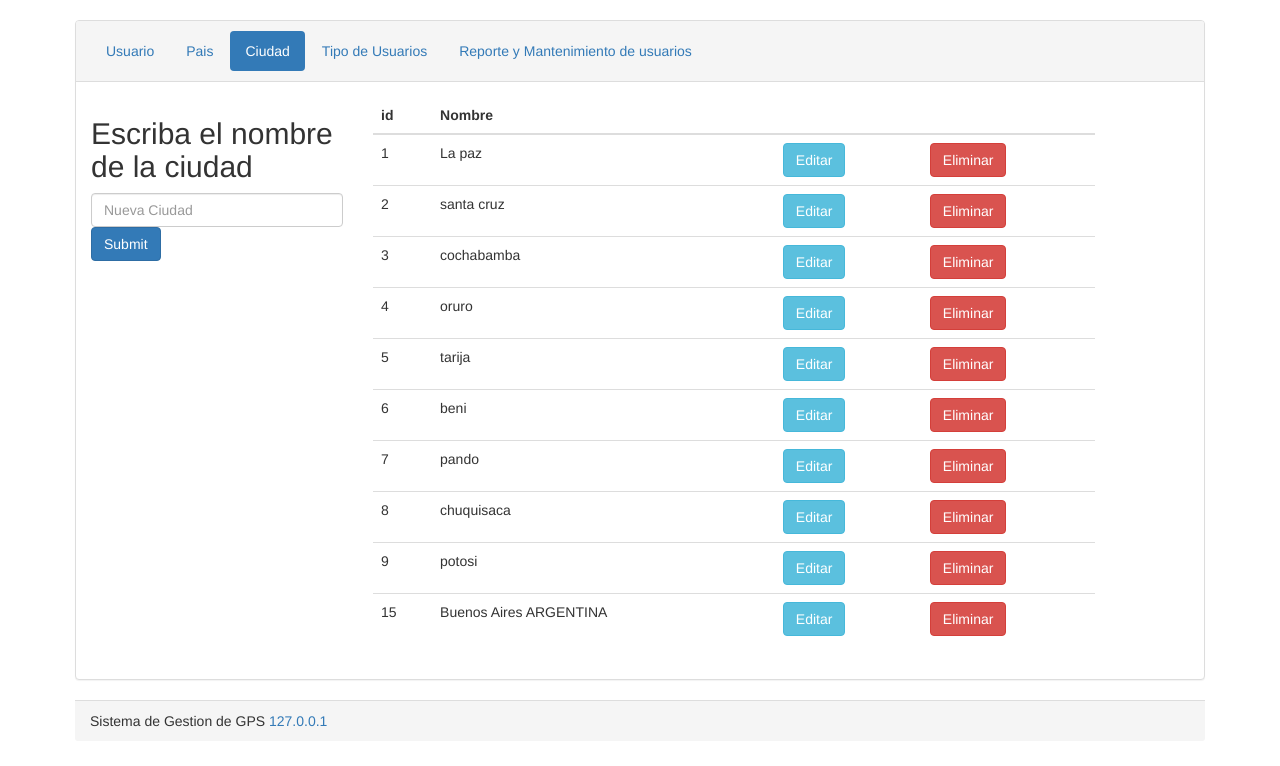
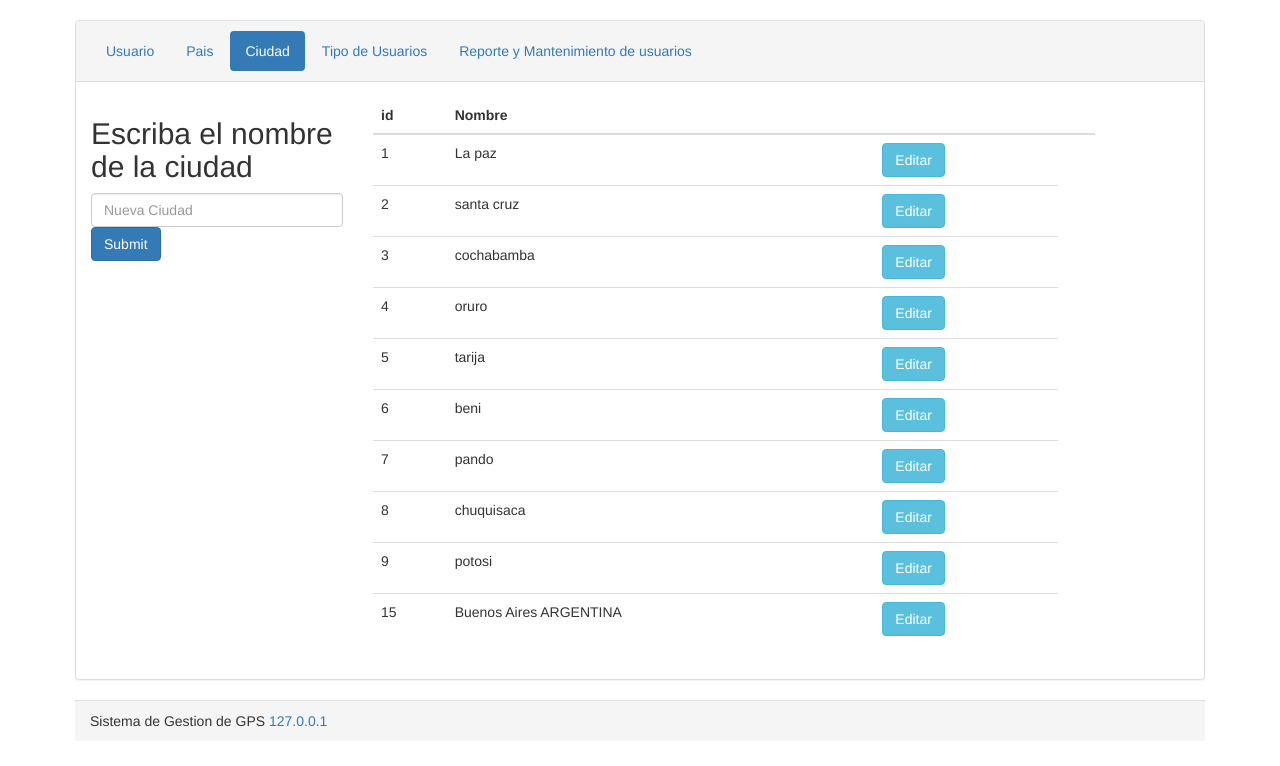
Before and after one commit to ARIELESPINOZA22/gps, a PHP site: page /gps/ciudades.php in a window 1280 px wide. Shown: the top 766 px of the page. Run offline with PHP 8.4, Linux system fonts and the light colour scheme; data comes from the database, SQL or seed files in the repository.

Commit message:
modificacion boton delete table ciudad

```diff
--- a/ciudades.php
+++ b/ciudades.php
@@ -79,7 +79,7 @@
                                                 <td><?php  echo $row['nombre']?></td>
 
                                                 <td><a href="ciudadActualizar.php?id=<?php echo $row['idCiudad'] ?>" class="btn btn-info">Editar</a></td>
-                                                <td><a href="ciudadDelete.php?id=<?php echo $row['idCiudad'] ?>" class="btn btn-danger">Eliminar</a></td>
+                                                <!--<td><a href="ciudadDelete.php?id=<?php echo $row['idCiudad'] ?>" class="btn btn-danger">Eliminar</a></td>-->
                                             </tr>
                                         <?php
                                             }
```
